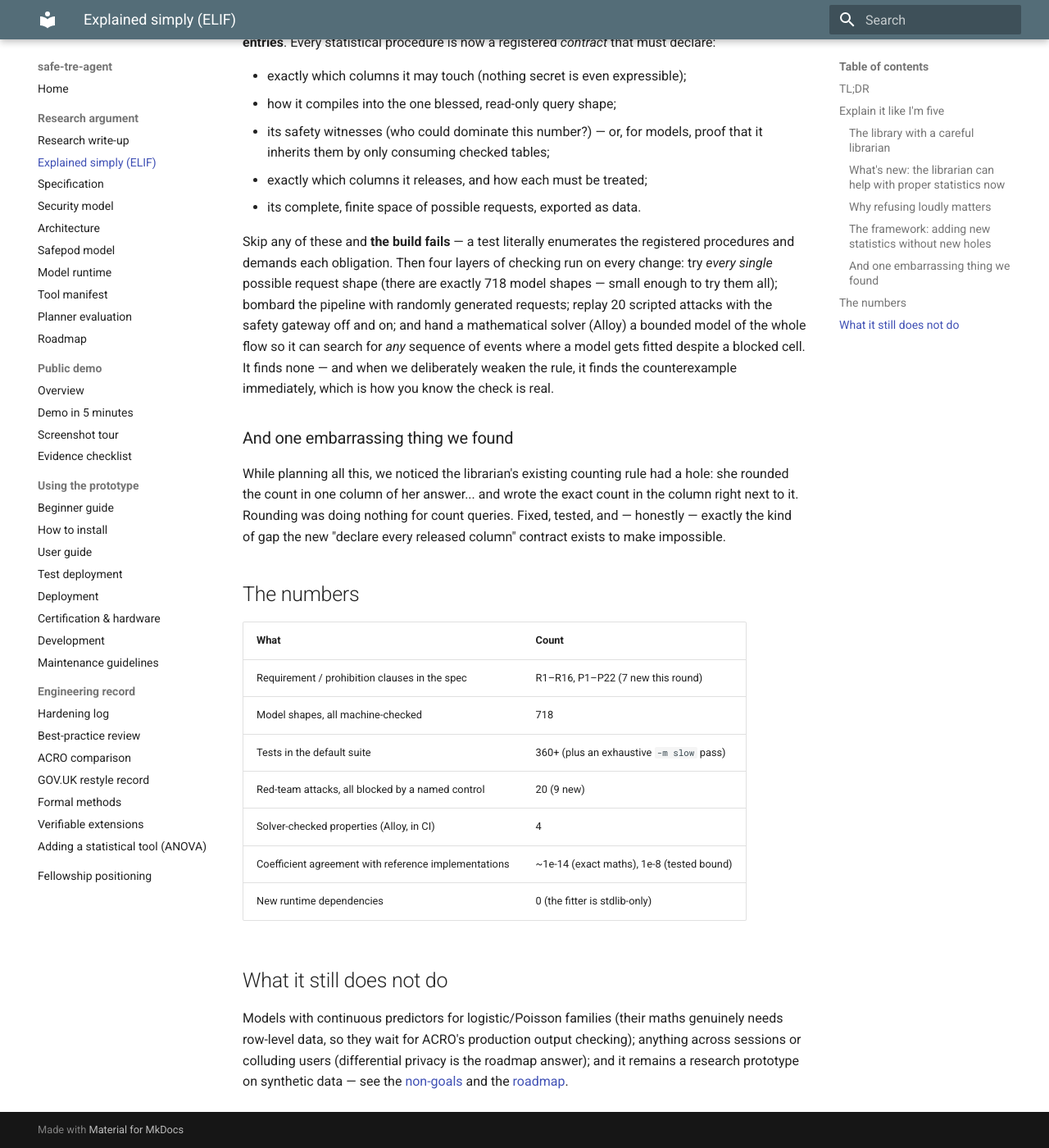
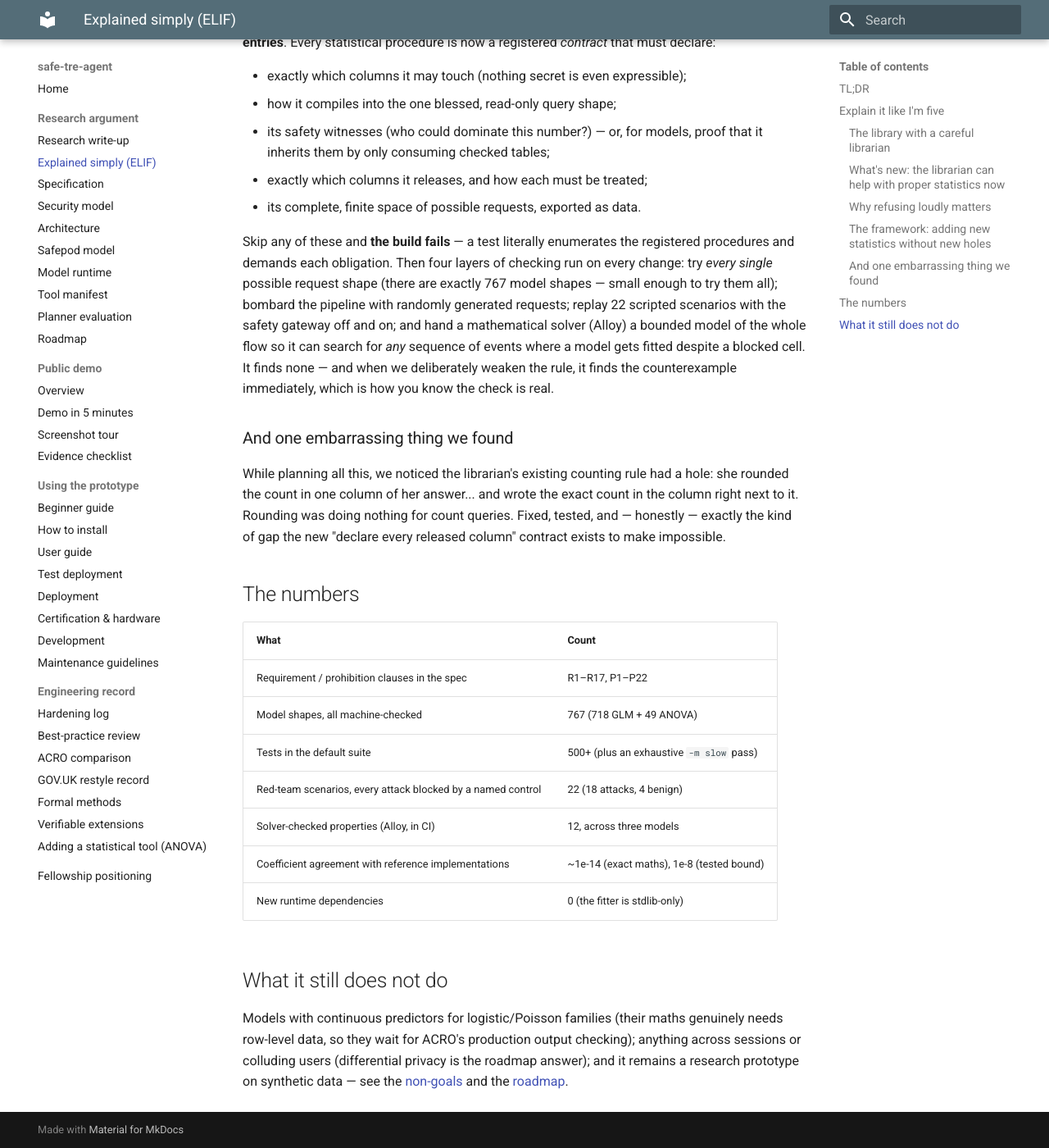
Before and after one commit to wadelab/safe-tre-agent, an MkDocs documentation site: the page built from docs/elif.md, in a window 1280 px wide and 1400 px high, scrolled down 2148 px. Shown: the whole window at 82% size. Built offline with MkDocs 1.6.1 and Material for MkDocs 9.7.7, drawn with Linux system fonts in a browser that asks for light colours.

Commit message:
Docs: retire the last 0.1.0-era numbers (writeup, ELIF, verifiable-extensions)
The research write-up's red-team section kept the original five-attack table
but its headline claim now states the current standing (22 scenarios, 18/18
neutralised, 8/22 leak with the gateway off). ELIF's numbers reflect the
current build: R17, 767 model shapes (718 GLM + 49 ANOVA), 500+ tests, 22
scenarios, 12 solver-checked properties across three models — the deck built
from it is text-identical, so the committed .ppt is unchanged.
verifiable-extensions' 'two sync tests' now defers to the formal README's
sync-hop list.

```diff
--- a/docs/elif.md
+++ b/docs/elif.md
@@ -108,9 +108,9 @@ registered *contract* that must declare:
 Skip any of these and **the build fails** — a test literally enumerates the
 registered procedures and demands each obligation. Then four layers of
 checking run on every change: try *every single* possible request shape
-(there are exactly 718 model shapes — small enough to try them all);
-bombard the pipeline with randomly generated requests; replay 20 scripted
-attacks with the safety gateway off and on; and hand a mathematical solver
+(there are exactly 767 model shapes — small enough to try them all);
+bombard the pipeline with randomly generated requests; replay 22 scripted
+scenarios with the safety gateway off and on; and hand a mathematical solver
 (Alloy) a bounded model of the whole flow so it can search for *any*
 sequence of events where a model gets fitted despite a blocked cell. It
 finds none — and when we deliberately weaken the rule, it finds the
@@ -128,11 +128,11 @@ the new "declare every released column" contract exists to make impossible.
 
 | What | Count |
 |---|---|
-| Requirement / prohibition clauses in the spec | R1–R16, P1–P22 (7 new this round) |
-| Model shapes, all machine-checked | 718 |
-| Tests in the default suite | 360+ (plus an exhaustive `-m slow` pass) |
-| Red-team attacks, all blocked by a named control | 20 (9 new) |
-| Solver-checked properties (Alloy, in CI) | 4 |
+| Requirement / prohibition clauses in the spec | R1–R17, P1–P22 |
+| Model shapes, all machine-checked | 767 (718 GLM + 49 ANOVA) |
+| Tests in the default suite | 500+ (plus an exhaustive `-m slow` pass) |
+| Red-team scenarios, every attack blocked by a named control | 22 (18 attacks, 4 benign) |
+| Solver-checked properties (Alloy, in CI) | 12, across three models |
 | Coefficient agreement with reference implementations | ~1e-14 (exact maths), 1e-8 (tested bound) |
 | New runtime dependencies | 0 (the fitter is stdlib-only) |
 
```
Also changed, not shown: docs/verifiable-extensions.md (+3 -2 lines), docs/writeup.md (+7 -4 lines).
